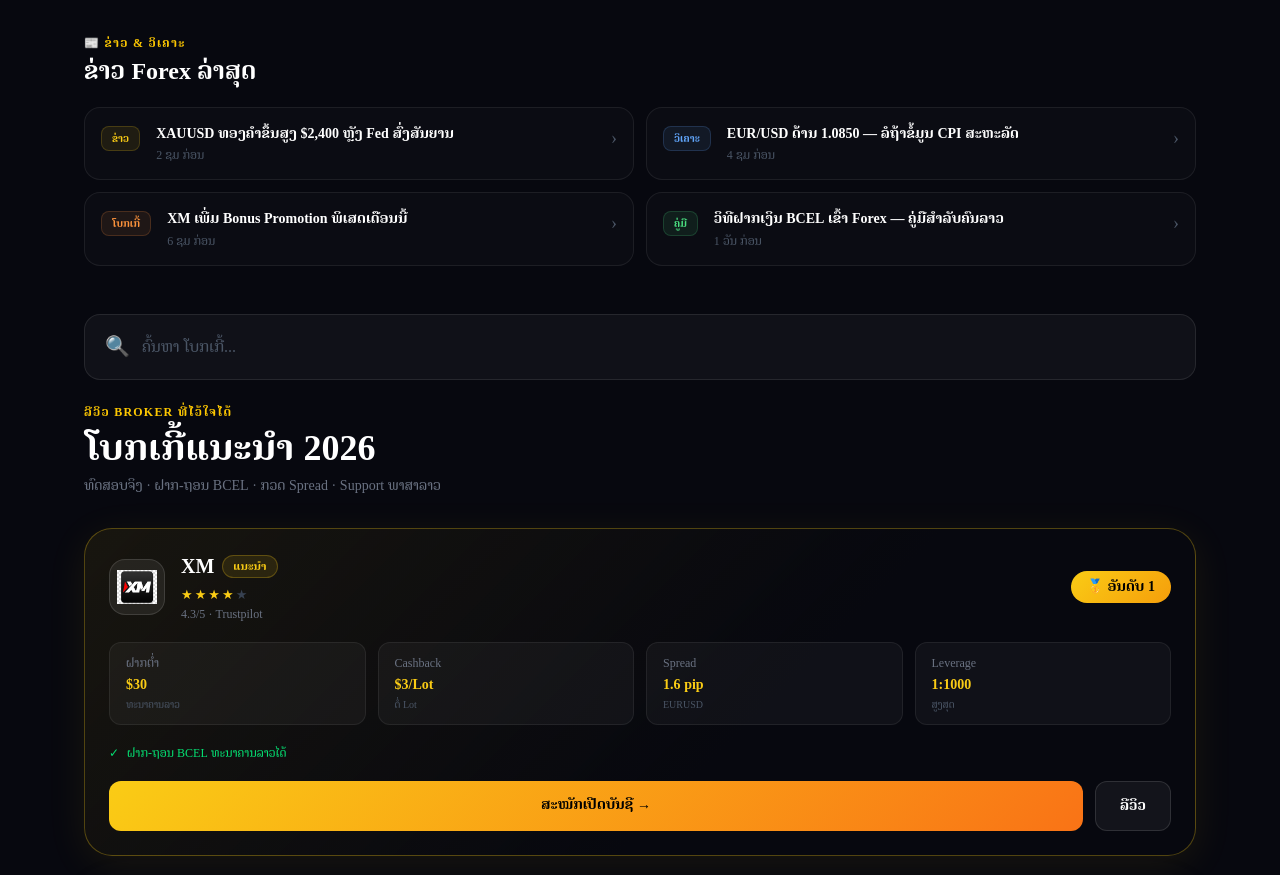
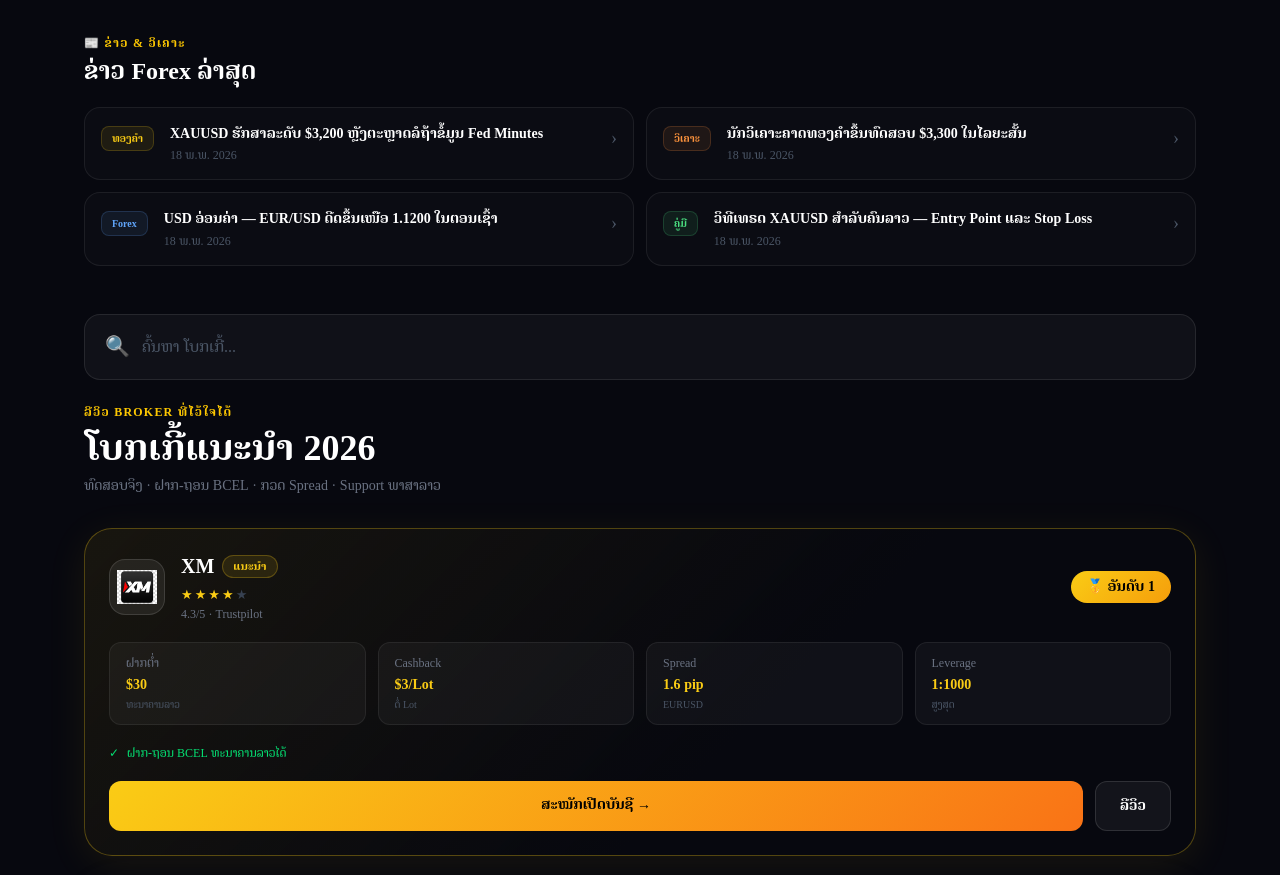
Before and after one commit to Souk161756/lao-forex, a Next.js app: page / in a window 1280 px wide. Shown: the part 940-1815 px from the top of the page. Built offline with nearby package versions, Linux system fonts and the light colour scheme; no server answers.

Commit message:
update news 18 may

```diff
--- a/app/page.tsx
+++ b/app/page.tsx
@@ -5,28 +5,37 @@ import { useState, useEffect } from "react";
 export default function Home() {
   const [search, setSearch] = useState("");
   const [news, setNews] = useState([
-    { tag: "ຂ່າວ", title: "XAUUSD ທອງຄໍາຂຶ້ນສູງ $2,400 ຫຼັງ Fed ສົ່ງສັນຍານ", time: "2 ຊມ ກ່ອນ", color: "#facc15", href: "/blog" },
-    { tag: "ວິເຄາະ", title: "EUR/USD ດ້ານ 1.0850 — ລໍຖ້າຂໍ້ມູນ CPI ສະຫະລັດ", time: "4 ຊມ ກ່ອນ", color: "#60a5fa", href: "/blog" },
-    { tag: "ໂບກເກີ້", title: "XM ເພີ່ມ Bonus Promotion ພິເສດເດືອນນີ້", time: "6 ຊມ ກ່ອນ", color: "#fb923c", href: "/xm" },
-    { tag: "ຄູ່ມື", title: "ວິທີຝາກເງິນ BCEL ເຂົ້າ Forex — ຄູ່ມືສໍາລັບຄົນລາວ", time: "1 ວັນ ກ່ອນ", color: "#4ade80", href: "/blog/how-to-start-forex-laos" },
-  ]);
 
-  useEffect(() => {
-    fetch("/api/news")
-      .then((r) => r.json())
-      .then((data) => {
-        if (data.items?.length > 0) {
-          setNews(data.items.map((item: { title: string; date: string }) => ({
-            tag: "Forex",
-            title: item.title,
-            time: item.date ? new Date(item.date).toLocaleDateString("lo-LA") : "",
-            color: "#facc15",
-            href: "/blog",
-          })));
-        }
-      })
-      .catch(() => {});
-  }, []);
+  {
+    tag: "ທອງຄໍາ",
+    title: "XAUUSD ຮັກສາລະດັບ $3,200 ຫຼັງຕະຫຼາດລໍຖ້າຂໍ້ມູນ Fed Minutes",
+    time: "18 ພ.ພ. 2026",
+    color: "#facc15",
+    href: "https://www.investing.com/commodities/gold",
+  },
+  {
+    tag: "ວິເຄາະ",
+    title: "ນັກວິເຄາະຄາດທອງຄໍາຂຶ້ນທົດສອບ $3,300 ໃນໄລຍະສັ້ນ",
+    time: "18 ພ.ພ. 2026",
+    color: "#fb923c",
+    href: "https://www.investing.com/commodities/gold",
+  },
+  {
+    tag: "Forex",
+    title: "USD ອ່ອນຄ່າ — EUR/USD ດີດຂຶ້ນເໜືອ 1.1200 ໃນຕອນເຊົ້າ",
+    time: "18 ພ.ພ. 2026",
+    color: "#60a5fa",
+    href: "https://www.investing.com/currencies/eur-usd",
+  },
+  {
+    tag: "ຄູ່ມື",
+    title: "ວິທີເທຣດ XAUUSD ສໍາລັບຄົນລາວ — Entry Point ແລະ Stop Loss",
+    time: "18 ພ.ພ. 2026",
+    color: "#4ade80",
+    href: "/blog/how-to-start-forex-laos",
+  },
+]);
+
 
   const brokers = [
     {
```
